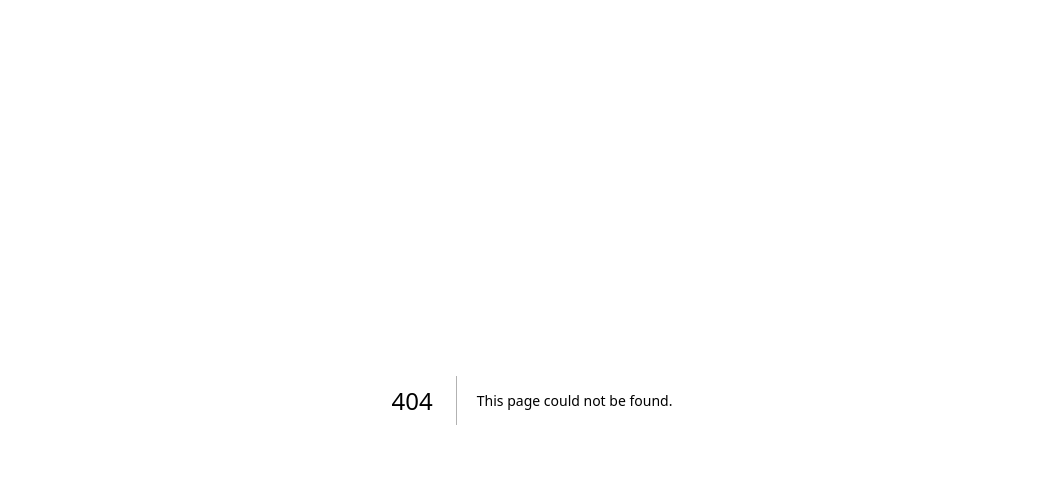
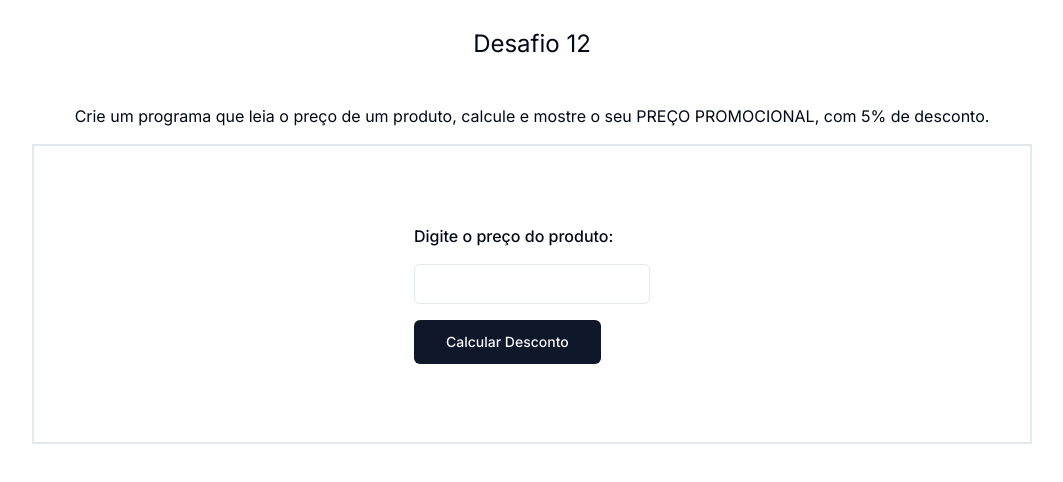
Before and after one commit to darioreisjr/desafiodelogicadeprogramacao, a Next.js app: page /desafio-12 in a window 1280 px wide. Before the commit this address had no page. Shown: the top 482 px of the page, without its empty margins (108-1171 px from the left). Built offline with nearby package versions, Linux system fonts and the light colour scheme.

Commit message:
feat: challenge twelve complete discount coupon

```diff
--- a/src/app/(routes)/desafio-11/page.jsx
+++ b/src/app/(routes)/desafio-11/page.jsx
@@ -40,7 +40,7 @@ export default function Desafio8() {
           {!valorDelta ? (
             <>
               <Label className=" text-base ">
-                Digite o valor de A::
+                Digite o valor de A:
               </Label>
               <Input
                 className="w-[300] max-w-[600px] mb-4 mt-4"
--- /dev/null
+++ b/src/app/(routes)/desafio-12/page.jsx
@@ -0,0 +1,69 @@
+"use client"
+
+import { useState } from "react"
+
+import { Button } from "@/components/ui/button"
+import { Input } from "@/components/ui/input"
+import { Label } from "@/components/ui/label"
+import { RefreshCcw } from "lucide-react"
+
+export default function Desafio8() {
+  const [preco, setPreco] = useState(0);
+  const [precoPromociaonal, setPrecoPromocional] = useState(0);
+
+
+
+  const calculateDiscount = (event) => {
+    event.preventDefault();
+    const desconto = preco * 5 / 100;
+    setPrecoPromocional(preco - desconto)
+  }
+
+  const refreshPage = () => {
+    window.location.reload()
+  };
+
+  return (
+    <div className="flex justify-center items-center flex-col">
+      <h1 className="text-2xl mt-7 mb-7">Desafio 12</h1>
+      <p className="text-base text-justify m-4">
+        Crie um programa que leia o preço de um produto, calcule e mostre o seu PREÇO PROMOCIONAL, com 5% de desconto.<br />
+      </p>
+
+      <div
+        className="w-[320px] min-h-[300px] md:w-[600px] xl:w-[1000px] pt-3 pb-3 border-2 flex items-center justify-center"
+      >
+        <form>
+          {!precoPromociaonal ? (
+            <>
+              <Label className=" text-base ">
+                Digite o preço do produto:
+              </Label>
+              <Input
+                className="w-[300] max-w-[600px] mb-4 mt-4"
+                type="number"
+                min={0}
+                onChange={(event) => setPreco(Number(event.target.value))}
+              />
+              <Button type="submit" variant={"default"} size={"lg"} onClick={calculateDiscount}>
+                Calcular Desconto
+              </Button>
+            </>
+          ) : (
+            <div className="flex flex-col items-center justify-center gap-4">
+              <p className="md:text-2xl text-center p-4 font-bold">
+                PREÇO PROMOCIONAL <br />
+                <Button variant={"destructive"} size={"lg"}>
+                  R$ {precoPromociaonal.toFixed(2).toString().replace(".", ",")}
+                </Button>
+              </p>
+              <Button variant={"outline"} size={"icon"} onClick={refreshPage}>
+                <RefreshCcw />
+              </Button>
+            </div>
+          )}
+        </form>
+      </div>
+    </div>
+  )
+}
```
